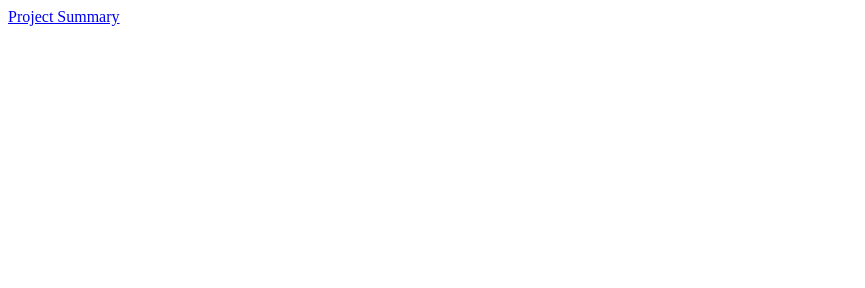
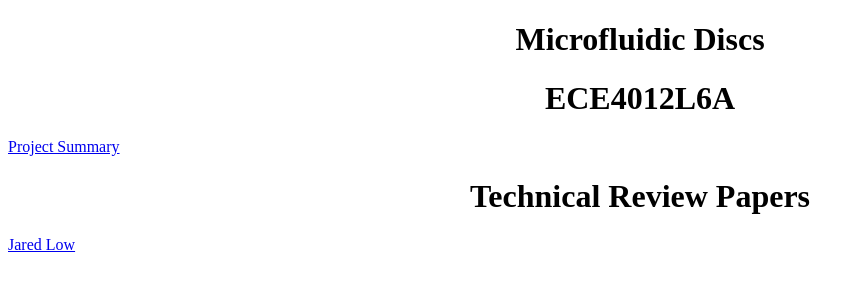
Before and after one commit to kmairena3/kmairena3.github.io, a plain HTML site: page index.html in a window 1280 px wide. Shown: the whole page, without its empty margins (0-865 px from the left). Drawn offline with Linux system fonts and the light colour scheme.

Commit message:
commit to zodd

```diff
--- a/index.html
+++ b/index.html
@@ -2,8 +2,13 @@
 <html>
 <head>
 	<title>Senior design</title>
+	<link rel="stylesheet" type="text/css" href="style.css">
 </head>
 <body>
+	<h1>Microfluidic Discs</h1>
+	<h1>ECE4012L6A</h1>
 	<a href="ProjectSummary.pdf">Project Summary</a>
+	<h1>Technical Review Papers</h1>
+	<a href="JaredLow.pdf">Jared Low</a>
 </body>
 </html>
--- /dev/null
+++ b/style.css
@@ -0,0 +1,3 @@
+h1 {
+	text-align:center;
+}
```
Also changed, not shown: 1 other file.
